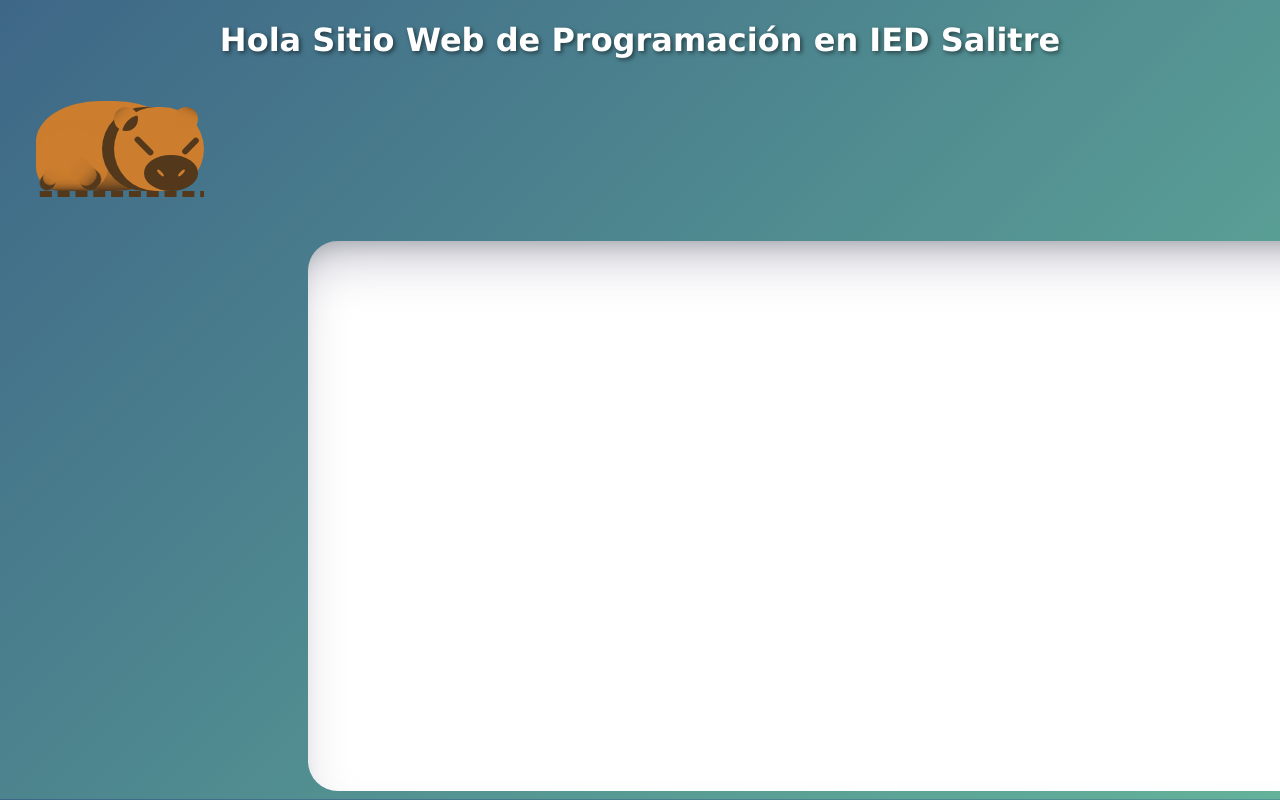
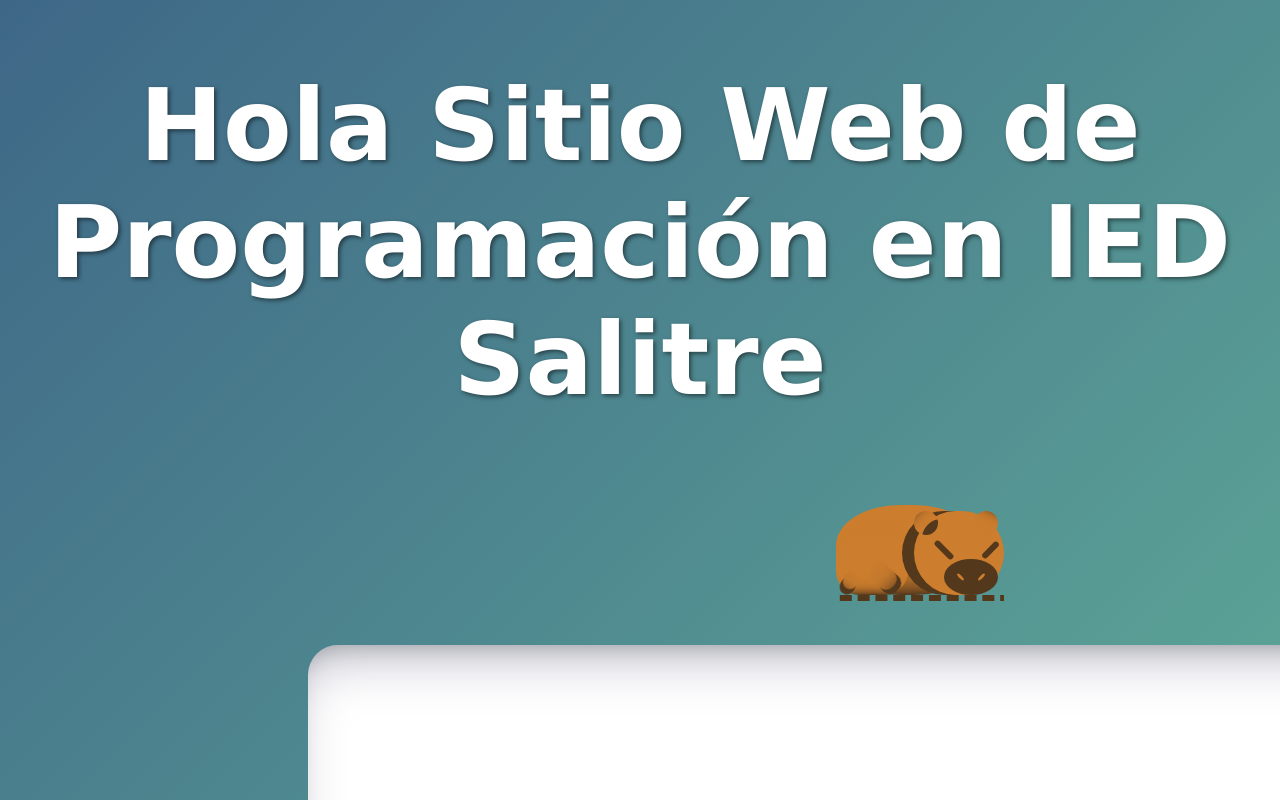
Before and after one commit to Alejosbar/efectos-pro-ied-el-carmen-salite, a plain HTML site: page index.html in a window 1280 px wide. Shown: the top 800 px of the page. Drawn offline with Linux system fonts and the light colour scheme.

Commit message:
Actualización automática de clase

```diff
--- a/css/uiverse.css
+++ b/css/uiverse.css
@@ -7,6 +7,7 @@ body{
   color: white;
   text-align: center;
   text-shadow: 2px 2px 4px rgba(0, 0, 0, 0.5);
+  font-size: 50px;
 }
 /* From Uiverse.io by Novaxlo */
 .capybaraloader {
@@ -17,6 +18,7 @@ body{
   --color: rgb(204, 125, 45);
   --color2: rgb(83, 56, 28);
   transform: scale(0.75);
+  margin-left: 800px;
 }
 .capybara {
   width: 100%;
```
